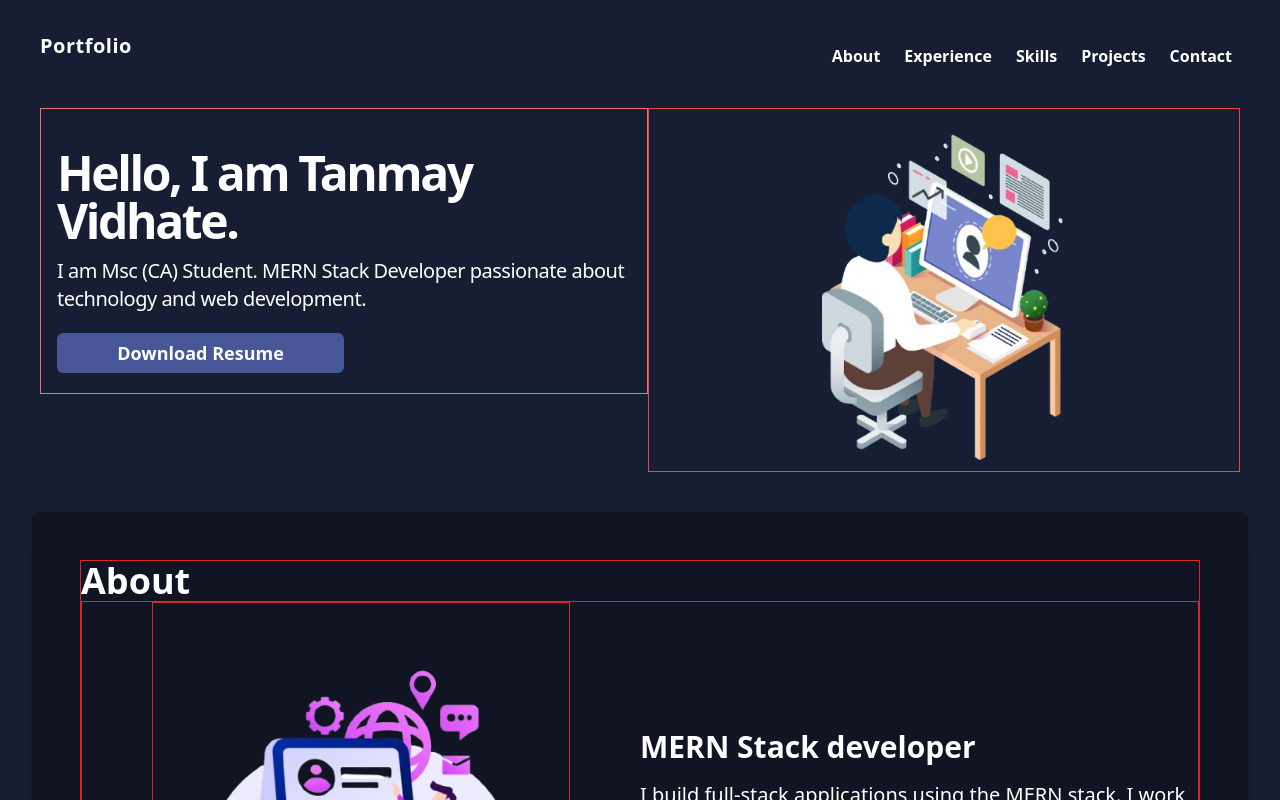
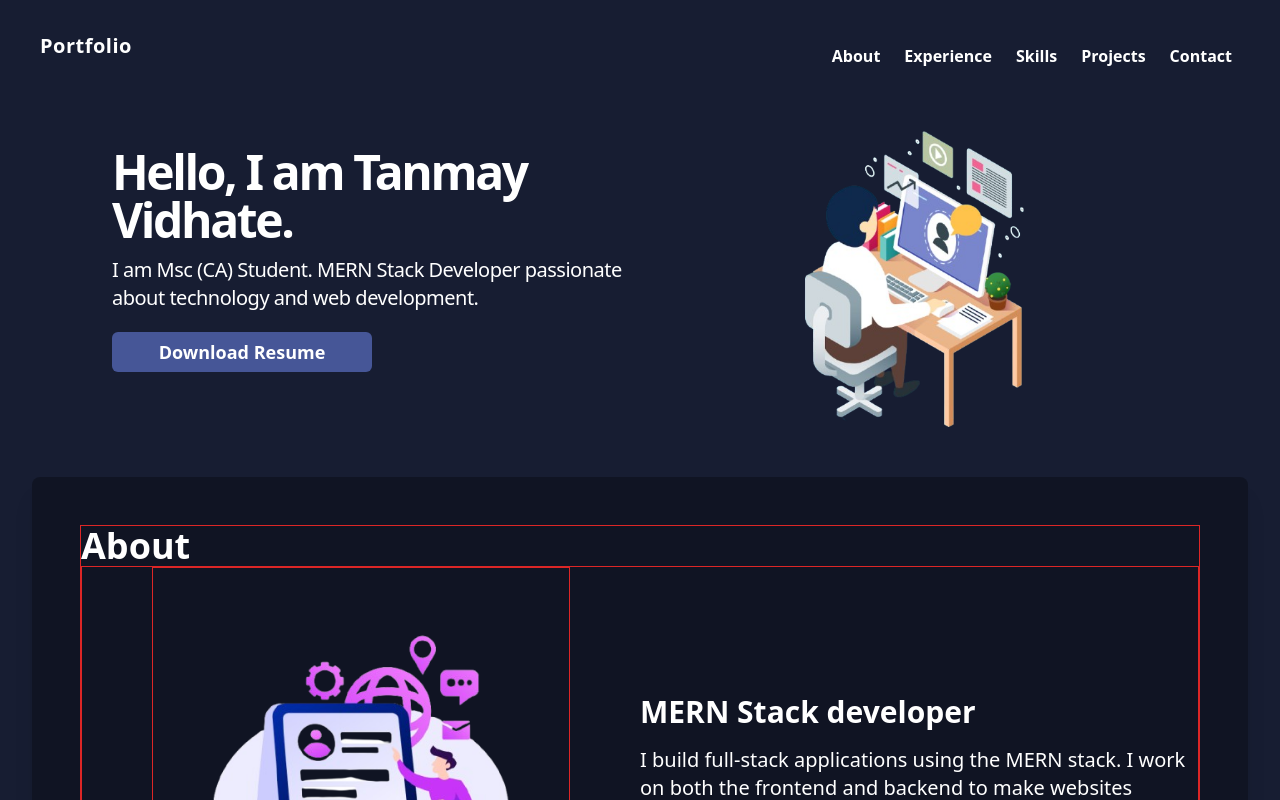
Before and after one commit to TanmayVidhate/Portfolio, a React (Vite) app: page / in a window 1280 px wide. Shown: the top 800 px of the page. Built offline with nearby package versions, Linux system fonts and the light colour scheme.

Commit message:
remove border

```diff
--- a/src/Views/Home.jsx
+++ b/src/Views/Home.jsx
@@ -4,19 +4,19 @@ import imag1 from '.././assets/hero-img.png'
 function Home() {
     return (
         <>
-            <div className='text-white  w-full justify-between items-start p-10 sm:flex-col md:p-15 lg:flex lg:flex-row  '>
-                <div className='border border-red-400 sm:py-5 sm:px-4 md:w-full md:pt-10'>
+            <div className='text-white  w-full justify-between items-start p-10 sm:flex-col md:p-15 lg:flex lg:flex-row lg:px-24'>
+                <div className=' sm:py-5 sm:px-4 md:w-full md:pt-10'>
                     <h1 className='  font-bold flex leading-normal tracking-tighter sm:text-4xl  md:text-5xl'>
                         Hello, I am Tanmay Vidhate.
                     </h1>
                     <p className='text-sm  tracking-tight sm:text-xl sm:mt-3  md:text-xl'>
                         I am Msc (CA) Student. MERN Stack Developer passionate about technology and web development.
                     </p>
-                    <button className='mt-5 text-white py02 text-sm  hover:opacity-85 duration-300 hover:scale-105 font-semibold rounded-md bg-[#465697] sm:h-10 sm:w-1/3 md:md-10 md:w-full md:text-lg  md:px-4 lg:w-1/2 '>
+                    <button className='mt-5 text-white py02 text-sm  hover:opacity-85 duration-300 hover:scale-105 font-semibold rounded-md bg-[#465697] sm:h-10 sm:w-1/3 md:md-10 md:w-full md:text-lg  md:px-4 lg:w-1/2  '>
                         <a href='Tanmay_Vidhate_7028982917.pdf' download>Download Resume</a>
                     </button>
                 </div>
-                <div className='sm:w-full sm:block md:w-full lg: border border-red-500 '>
+                <div className='sm:w-full sm:block md:w-full  '>
                     <img className=" sm:m-auto sm:w-1/2 lg:w-4/6 " src={imag1} alt='Hero image 1'></img>
                 </div>
             </div>
```
